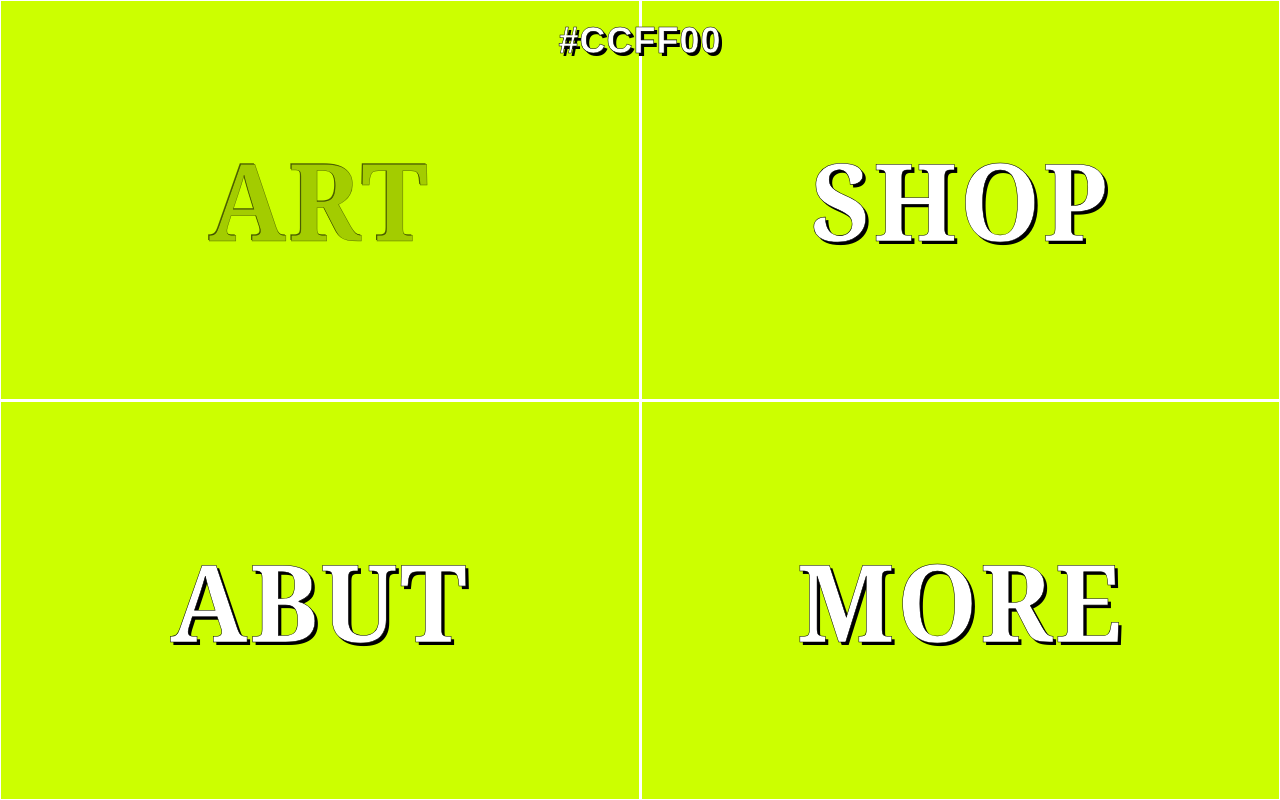
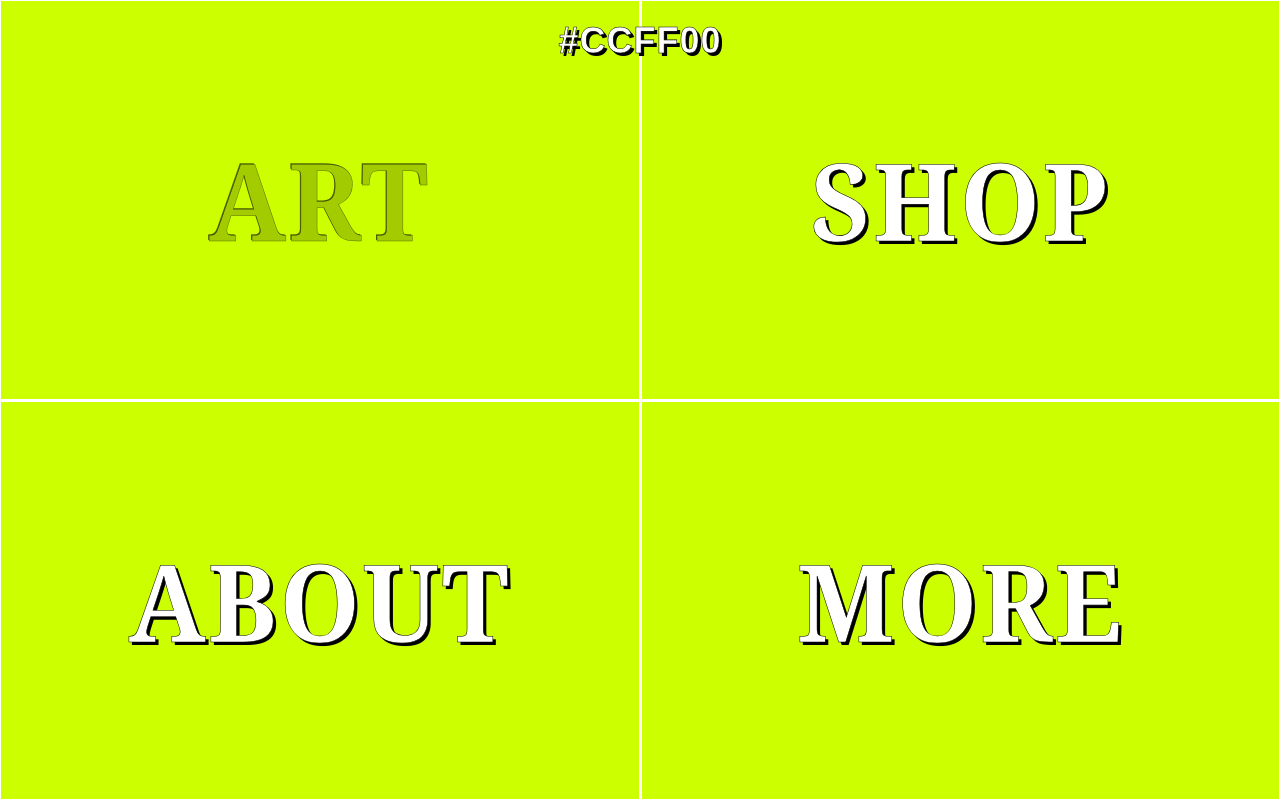
Before and after one commit to ccff00-art/ccff00-art.github.io, a plain HTML site: page index.html in a window 1280 px wide. Drawn offline with Linux system fonts and the light colour scheme.

Commit message:
Update index.html

```diff
--- a/index.html
+++ b/index.html
@@ -230,7 +230,7 @@
             <div class="section-label">SHOP</div>
         </div>
         <div class="grid-item" data-section="about">
-            <div class="section-label">ABUT</div>
+            <div class="section-label">ABOUT</div>
         </div>
         <div class="grid-item" data-section="more">
             <div class="section-label">MORE</div>
@@ -245,7 +245,7 @@
         <div class="nav-buttons">
             <button class="nav-button" data-goto="home">HOME</button>
             <button class="nav-button" data-goto="shop">SHOP</button>
-            <button class="nav-button" data-goto="about">ABUT</button>
+            <button class="nav-button" data-goto="about">ABOUT</button>
             <button class="nav-button" data-goto="more">MORE</button>
         </div>
     </div>
@@ -256,13 +256,13 @@
         <div class="nav-buttons">
             <button class="nav-button" data-goto="home">HOME</button>
             <button class="nav-button" data-goto="art">ART</button>
-            <button class="nav-button" data-goto="about">ABUT</button>
+            <button class="nav-button" data-goto="about">ABOUT</button>
             <button class="nav-button" data-goto="more">MORE</button>
         </div>
     </div>
 
     <div class="section-content" id="about-content">
-        <h2>ABUT</h2>
+        <h2>ABOUT</h2>
         <p>This is the about section. Share your story, mission, or background information.</p>
         <div class="nav-buttons">
             <button class="nav-button" data-goto="home">HOME</button>
@@ -279,7 +279,7 @@
             <button class="nav-button" data-goto="home">HOME</button>
             <button class="nav-button" data-goto="art">ART</button>
             <button class="nav-button" data-goto="shop">SHOP</button>
-            <button class="nav-button" data-goto="about">ABUT</button>
+            <button class="nav-button" data-goto="about">ABOUT</button>
         </div>
     </div>
 
```
